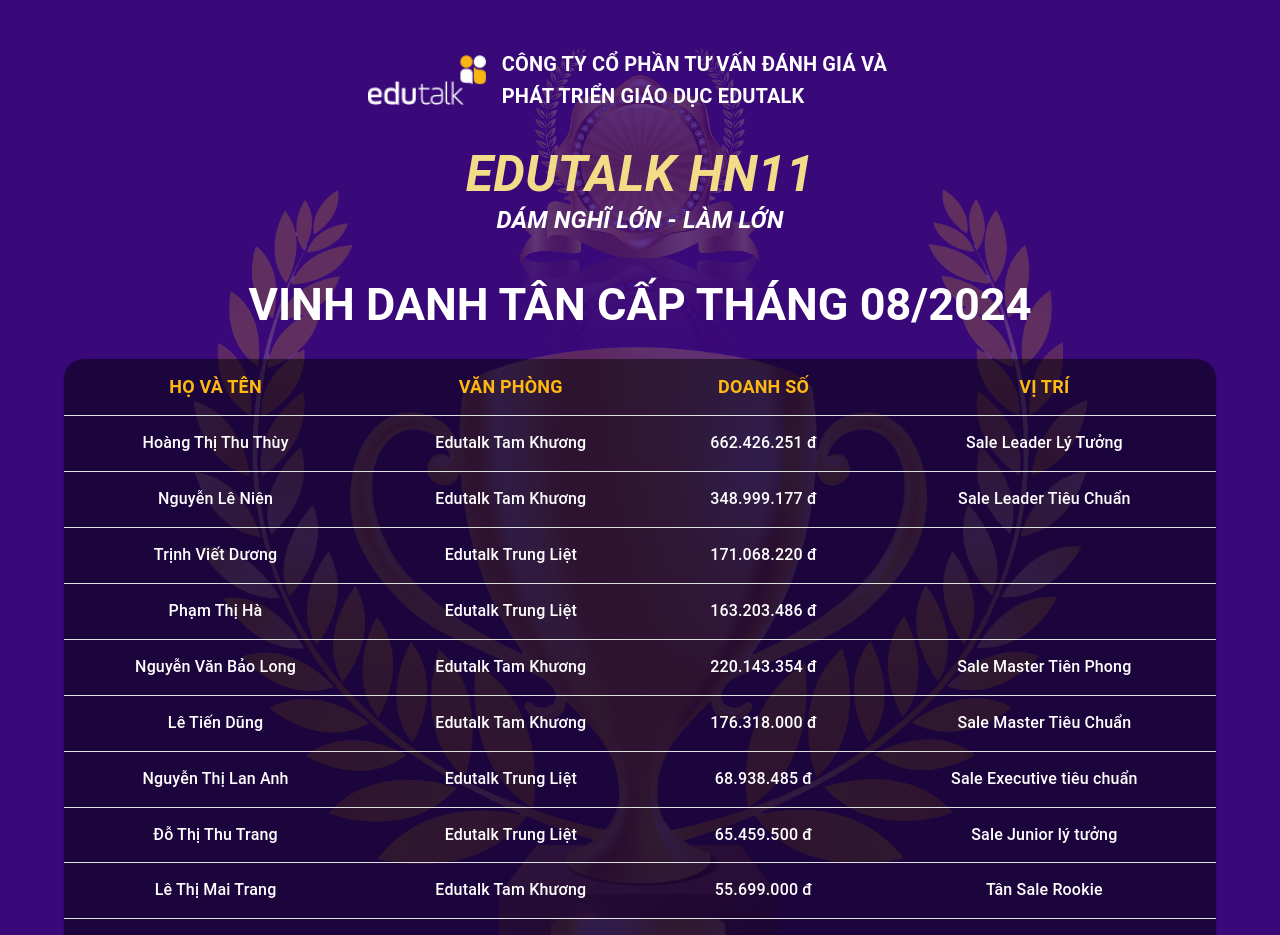
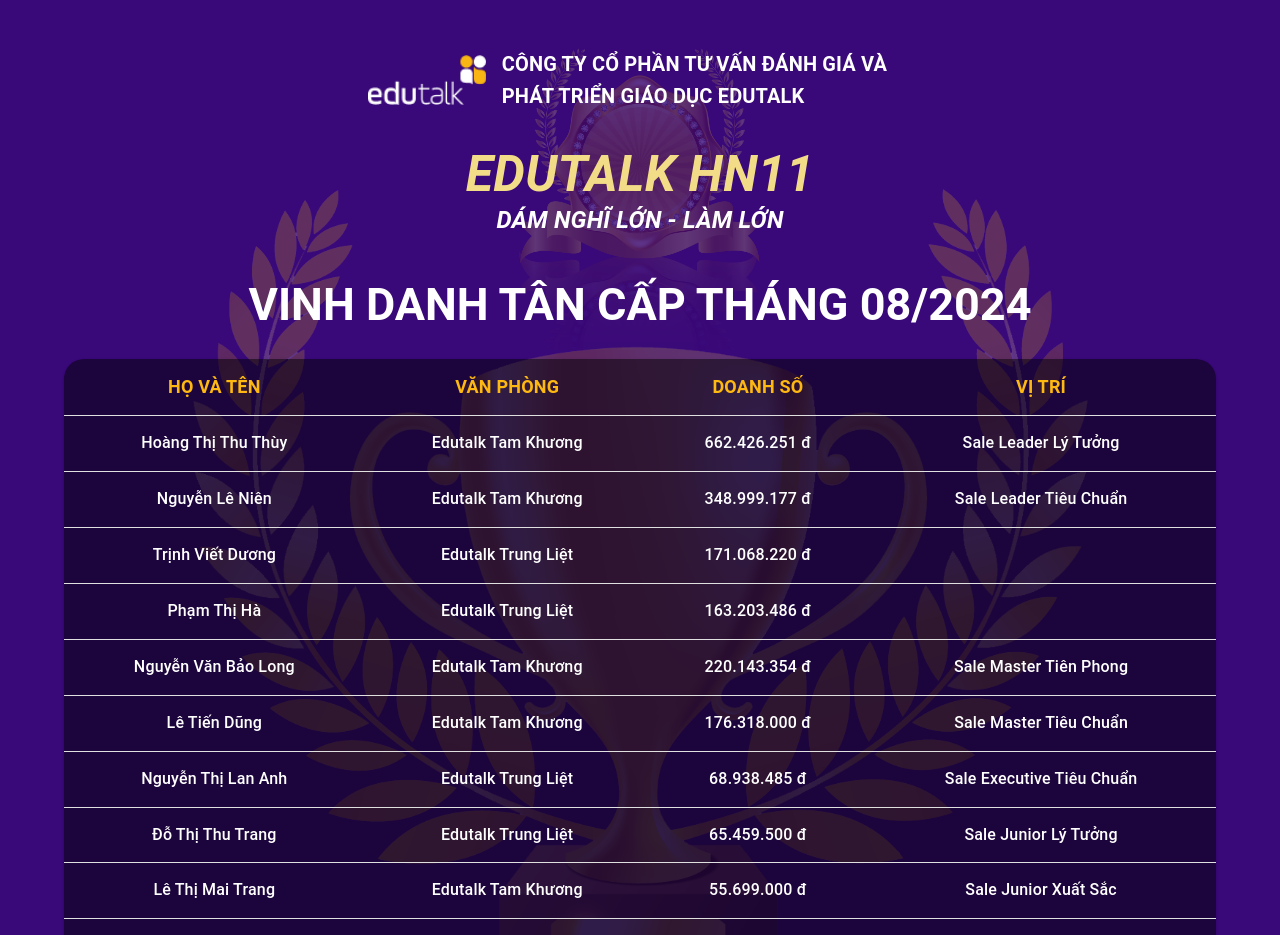
Before and after one commit to thuhieutryhard/edutalk_th, a React (Create React App) app: page / in a window 1280 px wide. Shown: the top 935 px of the page. Built offline with nearby package versions, Linux system fonts and the light colour scheme.

Commit message:
Update data.js

```diff
--- a/src/data.js
+++ b/src/data.js
@@ -39,24 +39,24 @@
       name: "Nguyễn Thị Lan Anh",
       office: "Edutalk Trung Liệt",
       revenue: "68.938.485 đ",
-      position: "Sale Executive tiêu chuẩn",
+      position: "Sale Executive Tiêu Chuẩn",
     },
     {
       name: "Đỗ Thị Thu Trang",
       office: "Edutalk Trung Liệt",
       revenue: "65.459.500 đ",
-      position: "Sale Junior lý tưởng",
+      position: "Sale Junior Lý Tưởng",
     },
     {
       name: "Lê Thị Mai Trang",
       office: "Edutalk Tam Khương",
       revenue: "55.699.000 đ",
-      position: "Tân Sale Rookie",
+      position: "Sale Junior Xuất Sắc",
     },
     {
       name: "Nguyễn Hải Đăng",
       office: "Edutalk Tam Khương",
       revenue: "54.135.000 đ",
-      position: "Sale Junior lý tưởng",
+      position: "Sale Junior Lý Tưởng",
     },
   ];
```
